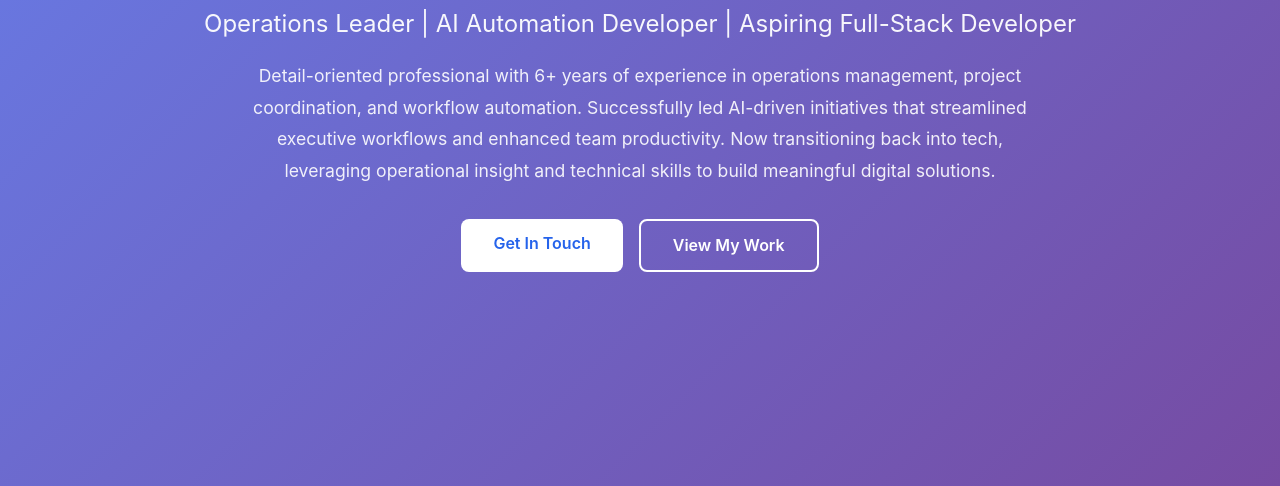
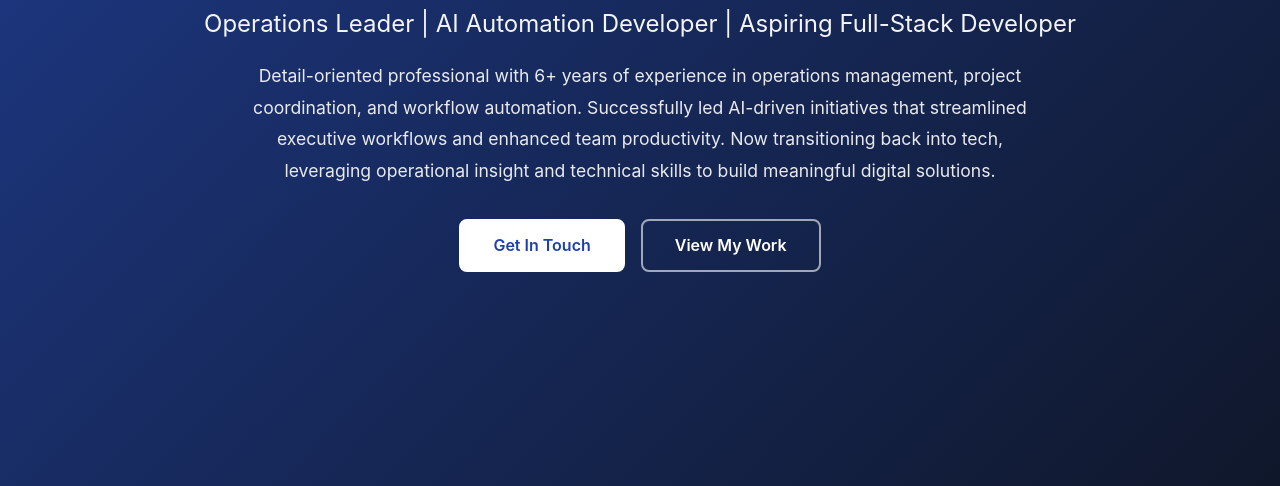
Before and after one commit to mgb-lgtm/mywebsite, a plain HTML site: page index.html in a window 1280 px wide. Shown: the part 314-800 px from the top of the page. Drawn offline with Linux system fonts and the light colour scheme.

Commit message:
updated css theme

```diff
--- a/styles.css
+++ b/styles.css
@@ -5,12 +5,14 @@
 }
 
 :root {
-    --primary: #2563eb;
-    --primary-dark: #1e40af;
-    --text-dark: #1f2937;
-    --text-light: #6b7280;
-    --bg-light: #f9fafb;
-    --border: #e5e7eb;
+    --primary: #1e40af;
+    --primary-dark: #1e3a8a;
+    --accent: #3b82f6;
+    --text-dark: #0f172a;
+    --text-light: #64748b;
+    --bg-light: #f8fafc;
+    --bg-white: #ffffff;
+    --border: #e2e8f0;
 }
 
 html {
@@ -76,7 +78,7 @@ section {
     align-items: center;
     justify-content: center;
     text-align: center;
-    background: linear-gradient(135deg, #667eea 0%, #764ba2 100%);
+    background: linear-gradient(135deg, #1e3a8a 0%, #0f172a 100%);
     color: white;
     margin: 0;
     max-width: 100%;
@@ -121,6 +123,7 @@ section {
 .btn-primary {
     background: white;
     color: var(--primary);
+    border: 2px solid white;
 }
 
 .btn-primary:hover {
@@ -131,12 +134,13 @@ section {
 .btn-secondary {
     background: transparent;
     color: white;
-    border: 2px solid white;
+    border: 2px solid rgba(255, 255, 255, 0.6);
 }
 
 .btn-secondary:hover {
     background: white;
     color: var(--primary);
+    border: 2px solid white;
 }
 
 h2 {
```
